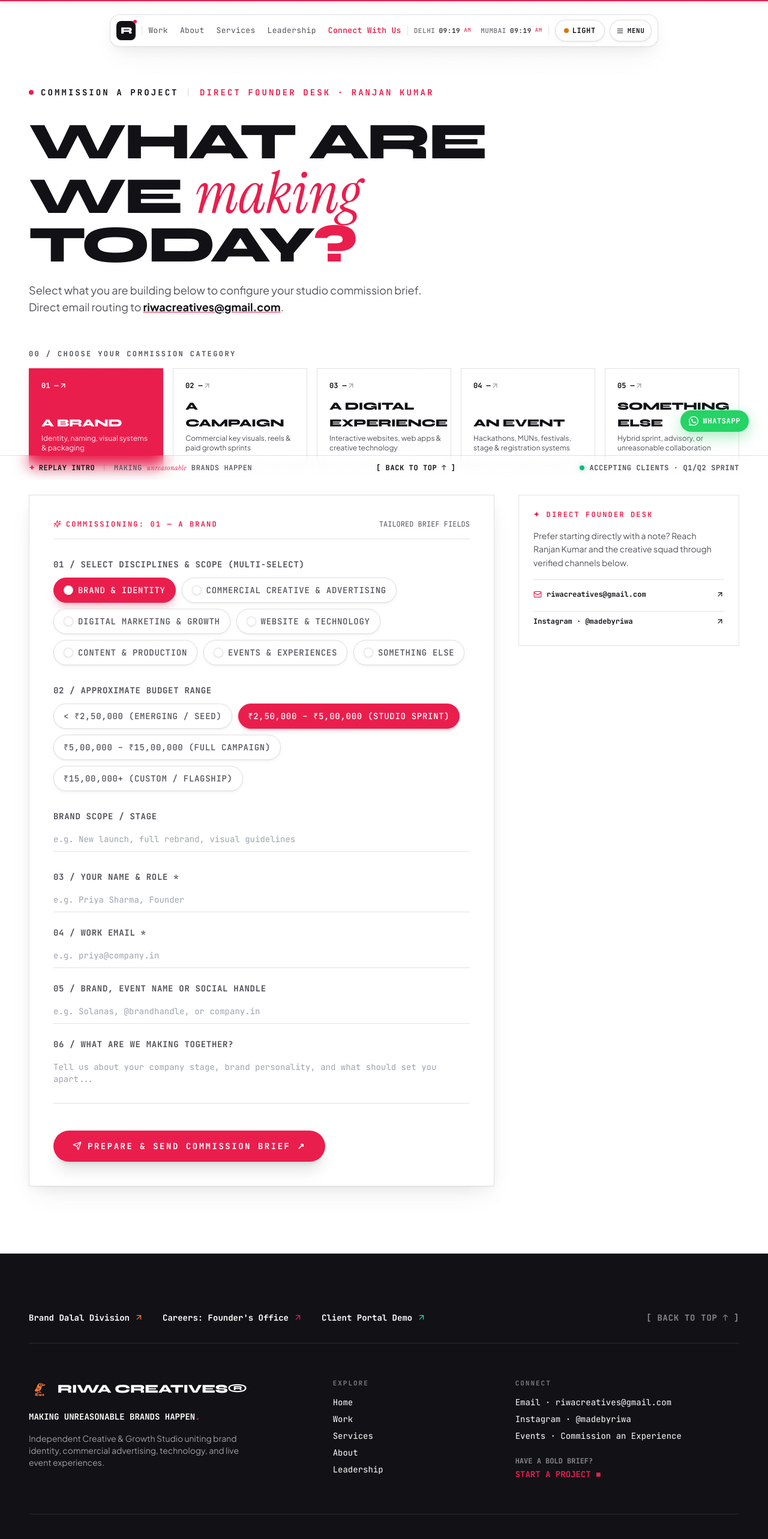
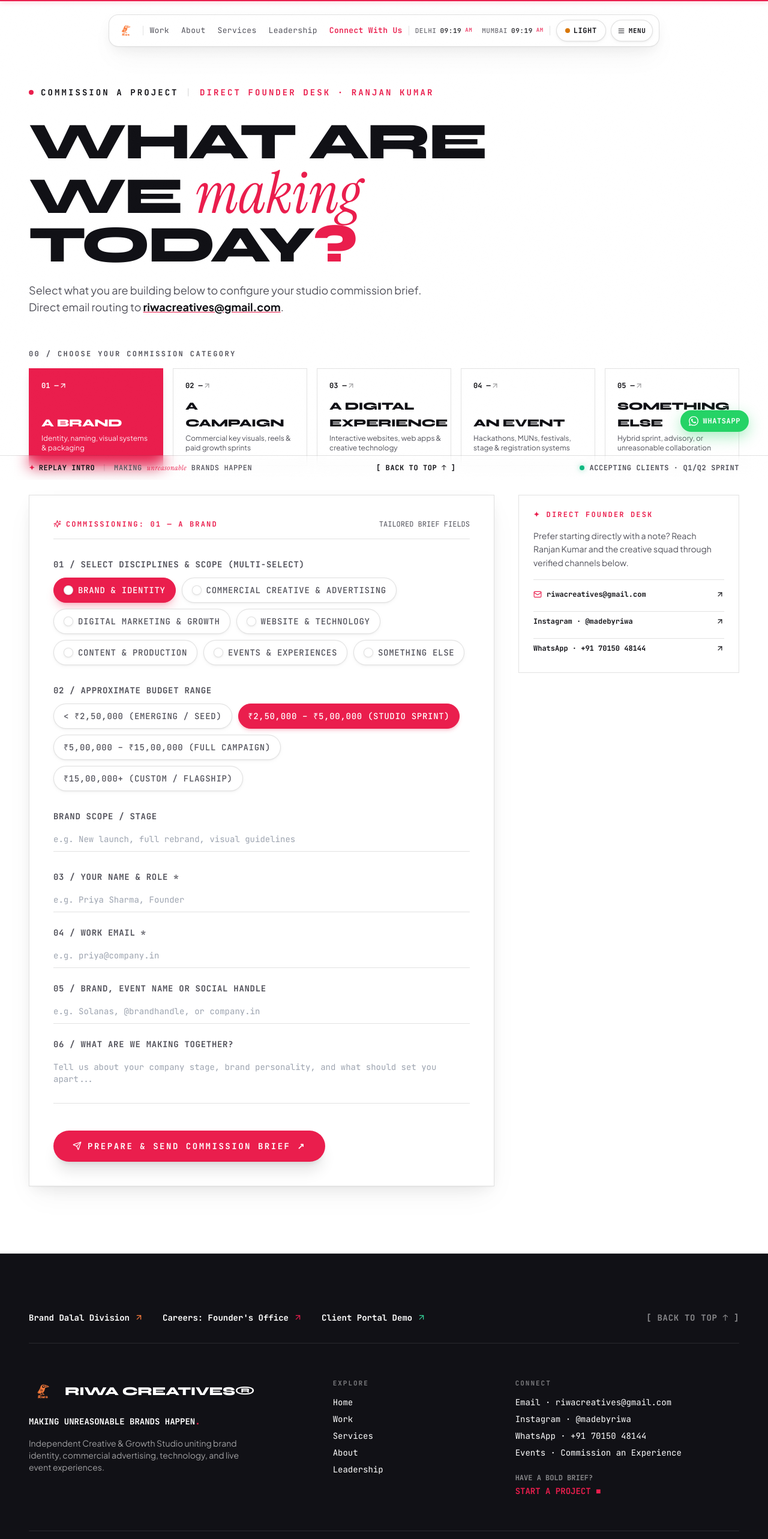
Before and after one commit to riwacreatives-dot/web-coming-soon, a React (Vite) app: page /contact in a window 1280 px wide. Shown: the top 2566 px of the page at 60% size. Built offline with nearby package versions, Linux system fonts and the light colour scheme.

Commit message:
chore: apply official transparent Riwa crow logo across UI & update WhatsApp to 917015048144

```diff
--- a/index.html
+++ b/index.html
@@ -12,8 +12,8 @@
     <meta http-equiv="Expires" content="0" />
 
     <!-- Favicon & Icons -->
-    <link rel="icon" type="image/svg+xml" href="/brand/riwa-r-logo.svg" />
-    <link rel="apple-touch-icon" href="/brand/riwa-r-logo.svg" />
+    <link rel="icon" type="image/png" href="/brand/riwa-logo-official.png" />
+    <link rel="apple-touch-icon" href="/brand/riwa-logo-official.png" />
 
     <!-- Open Graph / Facebook -->
     <meta property="og:type" content="website" />
@@ -53,7 +53,7 @@
         "name": "RIWA CREATIVES",
         "alternateName": "RIWA",
         "url": "https://riwacreatives.in",
-        "logo": "https://riwacreatives.in/brand/riwa-r-logo.svg",
+        "logo": "https://riwacreatives.in/brand/riwa-logo-official.png",
         "description": "Next-generation commercial ad art studio & performance marketing growth engine scaling category-defining brands.",
         "founder": {
           "@type": "Person",
--- a/src/components/common/StudioCardWarpLoader.tsx
+++ b/src/components/common/StudioCardWarpLoader.tsx
@@ -85,6 +85,11 @@ export const StudioCardWarpLoader: React.FC = () => {
             transition={{ duration: 0.5, ease: [0.16, 1, 0.3, 1] }}
             className="flex flex-col items-center"
           >
+            <img
+              src="/brand/riwa-logo-official.png"
+              alt="Riwa Creatives Logo"
+              className="h-16 sm:h-20 w-auto object-contain mb-4"
+            />
             <span className="font-mono text-[11px] sm:text-xs uppercase tracking-[0.25em] text-brand-red font-semibold mb-3">
               {isBetweenActive ? transitionTitle : 'INDEPENDENT CREATIVE & GROWTH STUDIO'}
             </span>
--- a/src/components/common/WhatsAppCTA.tsx
+++ b/src/components/common/WhatsAppCTA.tsx
@@ -2,9 +2,9 @@ import React from 'react';
 import { motion } from 'framer-motion';
 
 // RIWA Creatives direct WhatsApp concierge link
-const WHATSAPP_NUMBER = '919871000000'; // Replace with studio concierge WhatsApp number
+const WHATSAPP_NUMBER = '917015048144';
 const WHATSAPP_MESSAGE = encodeURIComponent(
-  "Hi RIWA! I'm reviewing your commercial ad art & growth portfolio. Let's discuss an upcoming brand sprint."
+  "Hi RIWA! I'm reviewing your portfolio. Let's discuss an upcoming project."
 );
 
 export const WhatsAppCTA: React.FC = () => {
--- a/src/components/footer/EditorialFooter.tsx
+++ b/src/components/footer/EditorialFooter.tsx
@@ -107,9 +107,9 @@ export const EditorialFooter: React.FC = () => {
           <div className="md:col-span-5 space-y-4">
             <div className="flex items-center gap-3">
               <img
-                src="/brand/riwa-logo-transparent.png"
+                src="/brand/riwa-logo-official.png"
                 alt="Riwa Creatives Official Logo"
-                className="h-10 w-auto object-contain"
+                className="h-12 w-auto object-contain"
               />
               <span className="font-display text-lg sm:text-xl font-black uppercase text-white tracking-tight">
                 RIWA CREATIVES®
@@ -151,6 +151,11 @@ export const EditorialFooter: React.FC = () => {
               <li>
                 <a href="https://instagram.com/madebyriwa" target="_blank" rel="noopener noreferrer" className="hover:text-[#EA1E4D] transition-colors">
                   Instagram · @madebyriwa
+                </a>
+              </li>
+              <li>
+                <a href="https://wa.me/917015048144" target="_blank" rel="noopener noreferrer" className="hover:text-emerald-400 transition-colors">
+                  WhatsApp · +91 70150 48144
                 </a>
               </li>
               <li>
--- a/src/components/home/AboutRiwaSection.tsx
+++ b/src/components/home/AboutRiwaSection.tsx
@@ -32,10 +32,10 @@ export const AboutRiwaSection: React.FC = () => {
                 <span>FIG. 01 // RIWA STUDIO IDENTITY</span>
                 <span className="text-[#FD7D3C]">CROW EMBLEM</span>
               </div>
-              <div className="aspect-[16/10] w-full overflow-hidden bg-[#111116] flex items-center justify-center">
+              <div className="aspect-[16/10] w-full overflow-hidden bg-[#111116] flex items-center justify-center p-4">
                 <img
-                  src="/brand/riwa-crow-mascot.jpg"
-                  alt="Riwa Creatives Crow Mascot"
+                  src="/brand/riwa-logo-official.png"
+                  alt="Riwa Creatives Official Crow Logo"
                   loading="lazy"
                   className="h-full w-full object-contain"
                 />
--- a/src/components/intake/IntakeSection.tsx
+++ b/src/components/intake/IntakeSection.tsx
@@ -399,6 +399,15 @@ export const IntakeSection: React.FC<IntakeSectionProps> = ({ standalone = false
                 <span>Instagram · @madebyriwa</span>
                 <ArrowUpRight size={14} />
               </a>
+              <a
+                href="https://wa.me/917015048144"
+                target="_blank"
+                rel="noopener noreferrer"
+                className="flex items-center justify-between py-2 text-text-primary hover:text-emerald-500 font-bold border-t border-line-border transition-colors"
+              >
+                <span>WhatsApp · +91 70150 48144</span>
+                <ArrowUpRight size={14} />
+              </a>
             </div>
           </div>
         </div>
--- a/src/components/navigation/HeaderHUD.tsx
+++ b/src/components/navigation/HeaderHUD.tsx
@@ -27,17 +27,18 @@ export const HeaderHUD: React.FC<HeaderHUDProps> = ({
       {/* Desktop / Laptop HUD Navigation (>= 768px — 100% Preserved) */}
       <header className="hidden md:flex fixed top-3 sm:top-6 inset-x-0 z-50 items-center justify-center px-3 sm:px-4 pointer-events-none transition-all duration-300">
         <nav className="pointer-events-auto inline-flex items-center gap-2.5 sm:gap-4.5 px-2.5 sm:px-4.5 py-1.5 sm:py-2 rounded-2xl bg-surface/90 backdrop-blur-xl border border-line-border shadow-[0_12px_40px_rgba(0,0,0,0.35)] text-text-primary transition-all max-w-[calc(100vw-1.5rem)]">
-          {/* Left: Initial 'R' Monogram */}
+          {/* Left: Official Riwa Logo */}
           <Link
             to="/"
             data-cursor-text="HOME"
             title="RIWA Creatives Home"
-            className="group flex items-center gap-1.5 cursor-pointer select-none shrink-0"
+            className="group flex items-center gap-2 cursor-pointer select-none shrink-0"
           >
-            <div className="relative w-7 h-7 sm:w-8 sm:h-8 rounded-lg bg-text-primary text-canvas flex items-center justify-center font-display font-black text-sm sm:text-base tracking-tighter group-hover:bg-brand-red group-hover:text-white transition-all shadow-sm">
-              <span>R</span>
-              <span className="absolute -top-0.5 -right-0.5 w-1.5 h-1.5 rounded-full bg-brand-red" />
-            </div>
+            <img
+              src="/brand/riwa-logo-official.png"
+              alt="Riwa Creatives Logo"
+              className="h-8 w-8 sm:h-9 sm:w-9 object-contain group-hover:scale-105 transition-transform"
+            />
           </Link>
 
           {/* Minimal Divider */}
@@ -149,16 +150,17 @@ export const HeaderHUD: React.FC<HeaderHUDProps> = ({
           }}
           className="pointer-events-auto flex items-center justify-between w-full px-3 py-1.5 rounded-2xl bg-surface backdrop-blur-xl border border-line-border/80 shadow-[0_8px_28px_rgba(0,0,0,0.16)] dark:shadow-[0_8px_28px_rgba(0,0,0,0.45)]"
         >
-          {/* Left: Monogram + Studio Wordmark */}
+          {/* Left: Official Riwa Logo */}
           <Link
             to="/"
             aria-label="RIWA Creatives Home"
             className="flex items-center gap-2 min-h-[40px] pr-2 select-none touch-manipulation"
           >
-            <div className="relative w-7 h-7 rounded-lg bg-text-primary text-canvas flex items-center justify-center font-display font-black text-sm tracking-tighter shadow-sm">
-              <span>R</span>
-              <span className="absolute -top-0.5 -right-0.5 w-1.5 h-1.5 rounded-full bg-brand-red" />
-            </div>
+            <img
+              src="/brand/riwa-logo-official.png"
+              alt="Riwa Creatives Logo"
+              className="h-8 w-8 object-contain"
+            />
             <span className="font-display font-black text-xs uppercase tracking-wider text-text-primary">
               RIWA<span className="text-brand-red">.</span>
             </span>
--- a/src/components/navigation/MenuDrawer.tsx
+++ b/src/components/navigation/MenuDrawer.tsx
@@ -103,10 +103,12 @@ export const MenuDrawer: React.FC<MenuDrawerProps> = ({ isOpen, onClose }) => {
         >
           {/* Drawer Top Navigation Bar */}
           <div className="flex items-center justify-between px-4 py-4 sm:px-12 sm:py-8 border-b border-white/10 max-w-7xl mx-auto w-full gap-2">
-            <div className="flex items-center gap-2 min-w-0">
-              <div className="w-7 h-7 rounded-lg bg-white text-black flex items-center justify-center font-display font-black text-sm tracking-tighter shadow-sm shrink-0">
-                <span>R</span>
-              </div>
+            <div className="flex items-center gap-2.5 min-w-0">
+              <img
+                src="/brand/riwa-logo-official.png"
+                alt="Riwa Creatives Official Logo"
+                className="h-9 w-9 object-contain shrink-0"
+              />
               <span className="font-display font-extrabold text-sm sm:text-lg tracking-tight uppercase whitespace-nowrap">
                 RIWA <span className="text-brand-red">CREATIVES</span>
               </span>
```
Also changed, not shown: public/brand/riwa-logo-official.png (added), public/brand/riwa-logo-transparent.png.
